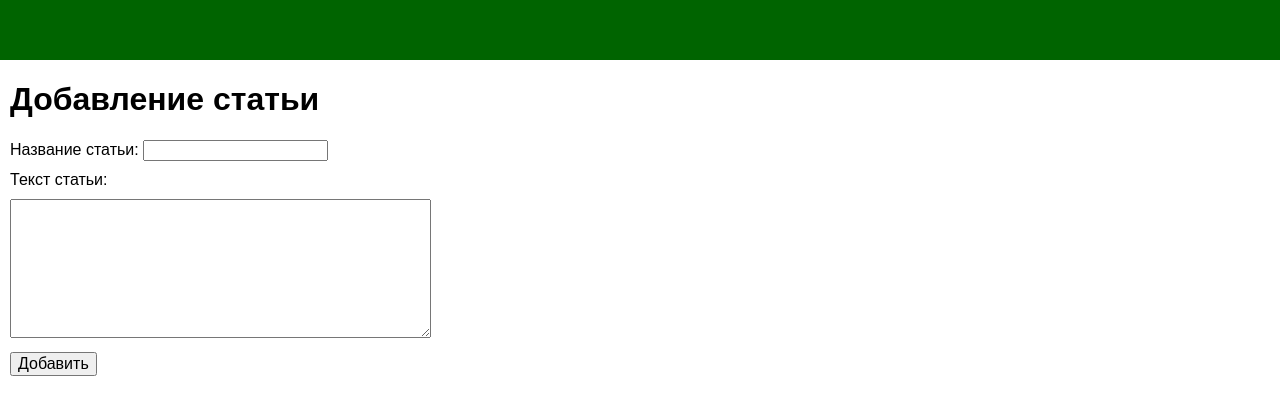
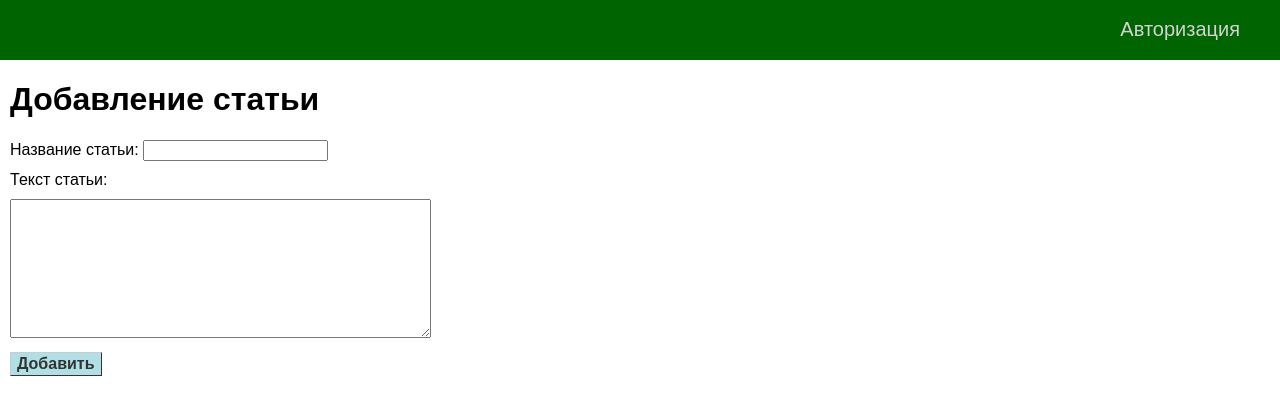
Before and after one commit to Tarilia/Horssite-flask, a Flask app: page /add_post in a window 1280 px wide. Shown: the top 415 px of the page. Run offline with Flask 3, Linux system fonts and the light colour scheme; data that the repository does not hold is empty; some libraries are stand-ins or nearby versions.

Commit message:
update html

```diff
--- a/horssite_flask/static/css/styles.css
+++ b/horssite_flask/static/css/styles.css
@@ -29,7 +29,7 @@ ul.mainmenu {
 }
 ul.mainmenu li {
 	float: left;
-	margin: 18px 40px 0 50px;
+	margin: 18px 40px 0 80px;
 }
 ul.mainmenu li.last {float: right;}
 
@@ -38,7 +38,7 @@ ul.mainmenu li a {
 	text-decoration: none;
 }
 ul.mainmenu li a:hover {
-	color: #FDA83D;
+	color: #FFDAB9;
 }
 
 div.content {
@@ -77,14 +77,16 @@ ul.list-posts {
 	padding: 0;
 	max-width: 1200px;
 }
+
 ul.list-posts li {
 	margin: 20px 0 0 0;
 	border: 1px solid #eee;
 }
 ul.list-posts .title {
 	margin: 0;
-	padding: 5px;
+	padding: 15px;
 	background: #F0FFF0;
+	font-weight: bold;
 }
 ul.list-posts .annonce {
 	margin: 0;
@@ -95,18 +97,18 @@ ul.list-posts .annonce {
 }
 
 .profile-ava {
-	width: 130px;
+	width: 300px;
 	text-align: center;
 	overflow: hidden;
 	background: #eee;
 	padding: 10px;
 }
-.profile-ava img {max-width: 150px; height: auto;}
+.profile-ava img {max-width: 300px; height: auto;}
 
 .profile-load {
 	margin-top: 10px;
 	overflow: hidden;
-	max-width: 150px;
+	max-width: 300px;
 }
 .profile-load input[type=submit], input[type=file] {
 	width: 100%;
@@ -125,3 +127,15 @@ ul.profile-info {
 	color: #7E652F;
 }
 ul.profile-info li {margin-top: 10px;}
+
+.button {
+  font: bold 11px Arial;
+  text-decoration: none;
+  background-color: #B0E0E6;
+  color: #333333;
+  padding: 2px 6px 2px 6px;
+  border-top: 1px solid #CCCCCC;
+  border-right: 1px solid #333333;
+  border-bottom: 1px solid #333333;
+  border-left: 1px solid #CCCCCC;
+}
--- a/horssite_flask/templates/add_post.html
+++ b/horssite_flask/templates/add_post.html
@@ -9,6 +9,6 @@
 <p><label>Название статьи: </label> <input type="text" name="name" value="" required />
 <p><label>Текст статьи:</label>
 <p><textarea name="post" rows=7 cols=40></textarea>
-<p><input type="submit" value="Добавить" />
+<p><input class="button" type="submit" value="Добавить" />
 </form>
 {% endblock %}
--- a/horssite_flask/templates/base.html
+++ b/horssite_flask/templates/base.html
@@ -17,6 +17,7 @@
     {% for m in menu %}
 <li><a href="{{m.url}}">{{m.title}}</a></li>
     {% endfor %}
+    <li class="last"><a href="{{ url_for('login') }}">Авторизация</a></li>
 </ul>
     {% endblock mainmenu -%}
     <div class="clear"></div>
--- a/horssite_flask/templates/index.html
+++ b/horssite_flask/templates/index.html
@@ -8,7 +8,7 @@
 <ul class="list-posts">
 {% for p in posts %}
 <li>
-<p class="title"><a href="{{ url_for('show_post', id_post=p.id)}}">{{p.title}}</a></p>
+<p class="title"><a href="{{ url_for('show_post', id_post=p.id) }}">{{p.title}}</a></p>
 <p class="annonce">{{ p.text[:150] | striptags  }}</p>
 </li>
 {% endfor %}
```
